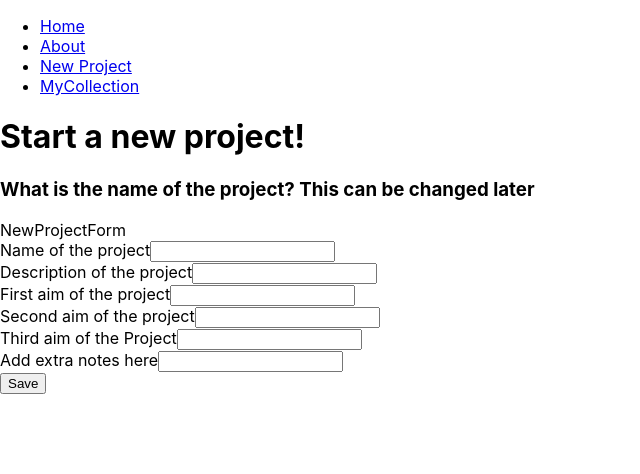
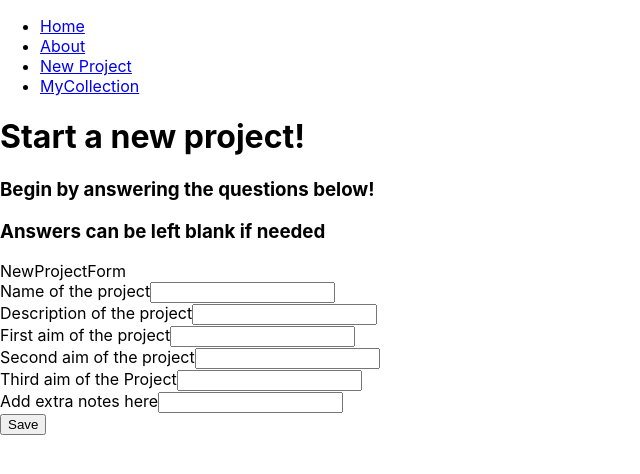
Before and after one commit to SeanAllen95/MyCoPlanner, a React (Create React App) app in the folder my-co-planner/: page /NewProject in a window 1280 px wide. Shown: the top 474 px of the page, without its empty margins (0-640 px from the left). Built offline with nearby package versions, Linux system fonts and the light colour scheme; no server answers.

Commit message:
need to get delete buttons working

```diff
--- a/my-co-planner/src/App.js
+++ b/my-co-planner/src/App.js
@@ -47,6 +47,11 @@ function App() {
   const handleTestCodeChange = (ev) => setTestCode(ev.target.value);
   const handleTestStatusChange = (ev) => setTestStatus(ev.target.value);
 
+  // Get the id from the URL
+
+  const url = window.location.href;
+  const entryId = url.substring(url.lastIndexOf('/') + 1);
+
 
   // API request States
   const [allProjectInformation, setAllProjectInformation] = useState(null)
@@ -77,14 +82,7 @@ const getTDDInformation = function(){
   }
 
 
-  // const {entryId} = useParams()
-
-  const url = window.location.href;
-  const entryId = url.substring(url.lastIndexOf('/') + 1);
-  // console.log('Entry ID:', entryId);
-
-
-  // Handle new project submit
+  // Handle Project submissions
 
   const handleNewProjectSubmit = () => {
       const data = {projectName: projectName, projectDescription: projectDescription, projectAim1:  projectAim1, projectAim2: projectAim2, projectAim3: projectAim3, projectNotes: projectNotes};
@@ -134,26 +132,24 @@ const getTDDInformation = function(){
         });
       };
 
-  // Delete a form
-
-  // const deleteEntry = (entryId) => {
-  //   fetch(`http://localhost:8080/entries/delete/${entryId}`, {
-  //     method: 'DELETE'
-  //   })
-  //     .then(response => {
-  //       if (response.ok) {
-  //         // Handle success or update UI
-  //         console.log('Entry deleted successfully');
-  //       } else {
-  //         // Handle error or update UI
-  //         console.log('Failed to delete entry');
-  //       }
-  //     })
-  //     .catch(error => {
-  //       // Handle error or update UI
-  //       console.log('Error deleting entry:', error);
-  //     });
-  // };
+    const deleteTDDEntry = (entryId) => {
+      fetch(`http://localhost:8080/api/TDD/delete/${entryId}`, {
+        method: 'DELETE'
+      })
+        .then(response => {
+          if (response.ok) {
+            // Handle success or update UI
+            console.log('Entry deleted successfully');
+          } else {
+            // Handle error or update UI
+            console.log('Failed to delete entry');
+          }
+        })
+        .catch(error => {
+          // Handle error or update UI
+          console.log('Error deleting entry:', error);
+        });
+    };
 
   // Handle TDD submit
 
@@ -216,8 +212,9 @@ const getTDDInformation = function(){
         <Route path="/about" element={< AboutPage />} />
         <Route path="/NewProject" element={< ProjectInfoContainer NewProjectForm handleProjectNameChange = {handleProjectNameChange} handleDescriptionChange = {handleProjectDescriptionChange} allProjectInformation = {allProjectInformation} handleProjectAim1Change={handleProjectAim1Change} handleProjectAim2Change={handleProjectAim2Change} handleProjectAim3Change={handleProjectAim3Change} handleProjectNotesChange = {handleProjectNotesChange} handleNewProjectSubmit = {handleNewProjectSubmit} />} />
         <Route path="/MyCollection" element={< MyCollectionContainer />} />
-        <Route path="/MyCollection/TDDInformation" element={< TDDContainer allTDDInformation={allTDDInformation} handleTestNameChange={handleTestNameChange} handleTestCodeChange={handleTestCodeChange} handleTestStatusChange={handleTestStatusChange} handleTDDSubmit={handleTDDSubmit} />} />
+        <Route path="/MyCollection/TDDInformation" element={< TDDContainer deleteTDDEntry={deleteTDDEntry} allTDDInformation={allTDDInformation} handleTestNameChange={handleTestNameChange} handleTestCodeChange={handleTestCodeChange} handleTestStatusChange={handleTestStatusChange} handleTDDSubmit={handleTDDSubmit} />} />
         <Route path="/MyCollection/TDDInformation/edit/:id" element={< EditTDDForm allTDDInformation={allTDDInformation} handleTestNameChange={handleTestNameChange} handleTestCodeChange={handleTestCodeChange} handleTestStatusChange={handleTestStatusChange} handleEditTDDSubmit={handleEditTDDSubmit} />} />
+        {/* <Route path="/MyCollection/TDDInformation/delete/:id" element={< EditTDDForm deleteTDDEntry={deleteTDDEntry} allTDDInformation={allTDDInformation} handleTestNameChange={handleTestNameChange} handleTestCodeChange={handleTestCodeChange} handleTestStatusChange={handleTestStatusChange} handleEditTDDSubmit={handleEditTDDSubmit} />} /> */}
         <Route path= "/MyCollection/ProjectInformation" element={< ProjectInformationContainer allProjectInformation={allProjectInformation} />}/>
         <Route path= "/MyCollection/ProjectInformation/edit/:id" element={< EditProjectForm handleEditProjectSubmit={handleEditProjectSubmit} handleProjectNameChange = {handleProjectNameChange} handleDescriptionChange = {handleProjectDescriptionChange} allProjectInformation = {allProjectInformation} handleProjectAim1Change={handleProjectAim1Change} handleProjectAim2Change={handleProjectAim2Change} handleProjectAim3Change={handleProjectAim3Change} handleProjectNotesChange = {handleProjectNotesChange} handleNewProjectSubmit = {handleNewProjectSubmit} />}/>
         </Routes>
--- a/my-co-planner/src/containers/NewProjectContainer.js
+++ b/my-co-planner/src/containers/NewProjectContainer.js
@@ -10,7 +10,8 @@ const ProjectInfoContainer = ({handleNewProjectSubmit, handleProjectNameChange,
 return (
     <>
     <h1>Start a new project!</h1>
-    <h3>What is the name of the project? This can be changed later</h3>
+    <h3>Begin by answering the questions below!</h3>
+    <h3>Answers can be left blank if needed</h3>
     <NewProjectForm handleProjectNameChange = {handleProjectNameChange} handleDescriptionChange = {handleProjectDescriptionChange} allEntries = {allEntries} handleProjectAim1Change={handleProjectAim1Change} handleProjectAim2Change={handleProjectAim2Change} handleProjectAim3Change={handleProjectAim3Change} handleProjectNotesChange = {handleProjectNotesChange} handleNewProjectSubmit = {handleNewProjectSubmit} />
 
 
--- a/my-co-planner/src/containers/TDDContainer.js
+++ b/my-co-planner/src/containers/TDDContainer.js
@@ -3,11 +3,11 @@ import TDDInformation from "../components/TDDInformation";
 import { Link } from "react-router-dom";
 
 
-const TDDContainer = ({allTDDInformation, handleTestNameChange, handleTestCodeChange, handleTestStatusChange, handleTDDSubmit}) => {
+const TDDContainer = ({deleteTDDEntry, allTDDInformation, handleTestNameChange, handleTestCodeChange, handleTestStatusChange, handleTDDSubmit}) => {
 
     const tddInformation = allTDDInformation?.map((entry) => {
         return (
-          <li key={entry.id}>{entry.testName} {entry.testCode} {entry.testStatus} <Link to={`/MyCollection/TDDInformation/edit/${entry.id}`}>Edit Test details</Link></li>
+          <li key={entry.id}>{entry.testName} {entry.testCode} {entry.testStatus} <Link to={`/MyCollection/TDDInformation/edit/${entry.id}`}>Edit Test details</Link><button onClick={deleteTDDEntry}>Delete test</button></li>
         );
       });
 
```
Lines whose indentation alone changed are shown as unchanged.
